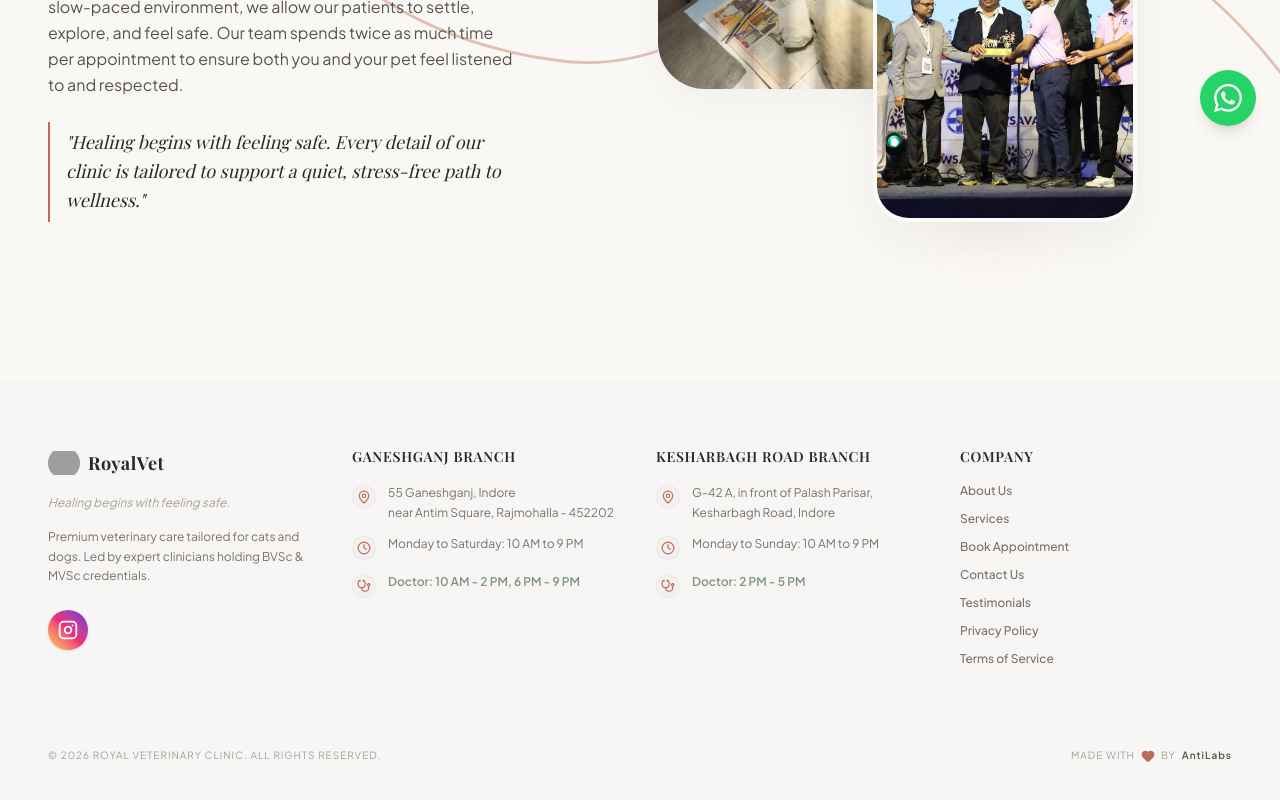
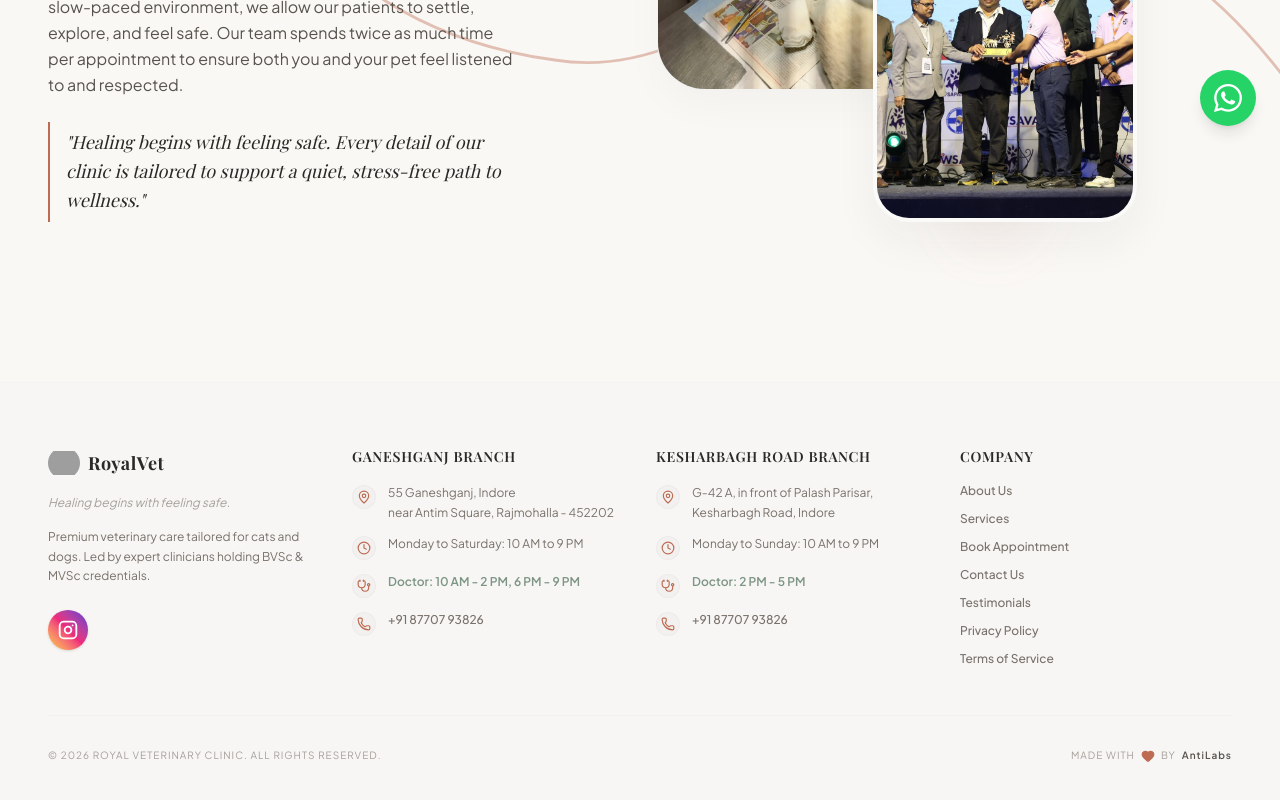
Before and after one commit to arya-5990/royalvetclinicmain, a Next.js app: page /about in a window 1280 px wide. Shown: the part 650-1450 px from the top of the page. Built offline with nearby package versions, Linux system fonts and the light colour scheme; grey boxes are pictures that could not be loaded; a web font is replaced by a local one.

Commit message:
feat: add contact number to footer and optimize website for local SEO

```diff
--- a/src/app/about/page.tsx
+++ b/src/app/about/page.tsx
@@ -2,7 +2,7 @@ import About from "@/components/About";
 import type { Metadata } from "next";
 
 export const metadata: Metadata = {
-  title: "About Our Clinic & Expert Vets",
+  title: "About Our Clinic & Expert Vets | Royal Veterinary Clinic Indore",
   description: "Learn about Royal Veterinary Clinic's gentle philosophy, state-of-the-art facilities in Indore, and our expert vets holding BVSc & MVSc credentials.",
   alternates: {
     canonical: "/about",
--- a/src/app/book/page.tsx
+++ b/src/app/book/page.tsx
@@ -2,7 +2,7 @@ import Booking from "@/components/Booking";
 import type { Metadata } from "next";
 
 export const metadata: Metadata = {
-  title: "Book an Appointment Online",
+  title: "Book Vet Appointment Online | Royal Vet Clinic Indore",
   description: "Schedule a premium, low-stress veterinary consultation for your dog or cat in under two minutes using our online appointment wizard.",
   alternates: {
     canonical: "/book",
--- a/src/app/contact/page.tsx
+++ b/src/app/contact/page.tsx
@@ -2,7 +2,7 @@ import Contact from "@/components/Contact";
 import type { Metadata } from "next";
 
 export const metadata: Metadata = {
-  title: "Contact Our Ganeshganj & Kesharbagh Road Branches",
+  title: "Contact Royal Vet Clinic Indore | Ganeshganj & Kesharbagh",
   description: "Get in touch with Royal Veterinary Clinic. Find maps, phone numbers, email, and doctor availability for our Ganeshganj and Kesharbagh Road branches in Indore.",
   alternates: {
     canonical: "/contact",
--- a/src/app/page.tsx
+++ b/src/app/page.tsx
@@ -5,7 +5,7 @@ import TestimonialsTeaser from "@/components/TestimonialsTeaser";
 import type { Metadata } from "next";
 
 export const metadata: Metadata = {
-  title: "Royal Veterinary Clinic | Premium Pet Care & Vet in Indore",
+  title: "Royal Veterinary Clinic | Best Vet Clinic in Indore",
   description: "Indore's leading premium pet clinic. Guided by expert vets holding BVSc & MVSc degrees, we offer gentle vaccination, sterilisation surgeries, pathology, and dental scaling.",
   alternates: {
     canonical: "/",
--- a/src/app/services/page.tsx
+++ b/src/app/services/page.tsx
@@ -2,7 +2,7 @@ import Services from "@/components/Services";
 import type { Metadata } from "next";
 
 export const metadata: Metadata = {
-  title: "Veterinary Services | Surgery, Vaccination & Diagnostics",
+  title: "Veterinary Services in Indore | Royal Vet Clinic",
   description: "Discover our comprehensive veterinary capabilities in Indore. From soft-tissue surgery & vaccinations to lab diagnostics (pathology) & dental scaling.",
   alternates: {
     canonical: "/services",
--- a/src/app/testimonials/page.tsx
+++ b/src/app/testimonials/page.tsx
@@ -2,7 +2,7 @@ import Testimonials from "@/components/Testimonials";
 import type { Metadata } from "next";
 
 export const metadata: Metadata = {
-  title: "Testimonials & Patient Stories",
+  title: "Reviews & Testimonials | Royal Vet Clinic Indore",
   description: "Read authentic reviews from pet parents in Indore. See why families trust Dr. Abhay Patel and the Royal Veterinary Clinic with their beloved companions.",
   alternates: {
     canonical: "/testimonials",
--- a/src/components/About.tsx
+++ b/src/components/About.tsx
@@ -73,7 +73,7 @@ export default function About() {
             className="space-y-6 text-stone-600 font-sans text-sm sm:text-base leading-relaxed"
           >
             <p>
-              Led by expert clinicians holding BVSc & MVSc (Bachelor of Veterinary Science & Master of Veterinary Science) credentials, we combine academic precision with a gentle, slow-paced approach. Our space is designed to calm, quiet, and soothe, stripping away the sterile environment of traditional clinics.
+              Led by expert clinicians holding BVSc & MVSc (Bachelor of Veterinary Science & Master of Veterinary Science) credentials, our premier vet clinic in Indore combines academic precision with a gentle, slow-paced approach. Our space is designed to calm, quiet, and soothe, stripping away the sterile environment of traditional clinics.
             </p>
             <p>
               By combining state-of-the-art medicine with a deeply warm, slow-paced environment,
--- a/src/components/Contact.tsx
+++ b/src/components/Contact.tsx
@@ -34,7 +34,7 @@ export default function Contact() {
           animate={{ opacity: 1, y: 0 }}
           className="font-sans text-xs uppercase tracking-widest text-sage font-semibold block"
         >
-          Get in Touch
+          Ganeshganj & Kesharbagh Branches
         </motion.span>
         <motion.h1
           initial={{ opacity: 0, y: 15 }}
@@ -42,7 +42,7 @@ export default function Contact() {
           transition={{ delay: 0.1 }}
           className="font-serif text-3xl sm:text-4xl md:text-5xl text-charcoal font-semibold"
         >
-          We are here for you.
+          Our Vet Clinics in Indore
         </motion.h1>
         <motion.p
           initial={{ opacity: 0, y: 15 }}
--- a/src/components/Footer.tsx
+++ b/src/components/Footer.tsx
@@ -1,6 +1,6 @@
 "use client";
 
-import { Heart, MapPin, Clock, Stethoscope } from "lucide-react";
+import { Heart, MapPin, Clock, Stethoscope, Phone } from "lucide-react";
 import Link from "next/link";
 
 export default function Footer() {
@@ -80,6 +80,17 @@ export default function Footer() {
                   Doctor: 10 AM - 2 PM, 6 PM - 9 PM
                 </p>
               </div>
+              <div className="flex gap-3 items-start text-stone-500">
+                <div className="w-6 h-6 rounded-full bg-stone-200/30 border border-stone-200/50 flex items-center justify-center text-terracotta shrink-0 mt-0.5">
+                  <Phone className="w-3.5 h-3.5" />
+                </div>
+                <a
+                  href="tel:+918770793826"
+                  className="leading-relaxed hover:text-terracotta transition-colors duration-200 font-medium"
+                >
+                  +91 87707 93826
+                </a>
+              </div>
             </div>
           </div>
 
@@ -110,6 +121,17 @@ export default function Footer() {
                 <p className="leading-relaxed text-sage font-semibold">
                   Doctor: 2 PM - 5 PM
                 </p>
+              </div>
+              <div className="flex gap-3 items-start text-stone-500">
+                <div className="w-6 h-6 rounded-full bg-stone-200/30 border border-stone-200/50 flex items-center justify-center text-terracotta shrink-0 mt-0.5">
+                  <Phone className="w-3.5 h-3.5" />
+                </div>
+                <a
+                  href="tel:+918770793826"
+                  className="leading-relaxed hover:text-terracotta transition-colors duration-200 font-medium"
+                >
+                  +91 87707 93826
+                </a>
               </div>
             </div>
           </div>
--- a/src/components/Hero.tsx
+++ b/src/components/Hero.tsx
@@ -13,6 +13,9 @@ export default function Hero() {
           transition={{ type: "spring", stiffness: 45, damping: 14, delay: 0.1 }}
           className="lg:col-span-5 flex flex-col justify-center text-left z-10"
         >
+          <span className="font-sans text-xs uppercase tracking-widest text-sage font-semibold mb-3 block">
+            Premium Vet Clinic in Indore
+          </span>
           <h1 className="font-serif text-4xl sm:text-5xl md:text-6xl text-charcoal font-semibold leading-[1.12] mb-6">
             Compassionate care for your best friend.
           </h1>
--- a/src/components/Services.tsx
+++ b/src/components/Services.tsx
@@ -164,7 +164,7 @@ export default function Services() {
           Our Offerings
         </span>
         <h2 className="font-serif text-3xl sm:text-4xl md:text-5xl text-charcoal font-semibold mt-4">
-          Tailored medical craftsmanship.
+          Veterinary services in Indore, tailored with care.
         </h2>
       </div>
 
```
Also changed, not shown: src/app/layout.tsx (+6 -3 lines).
